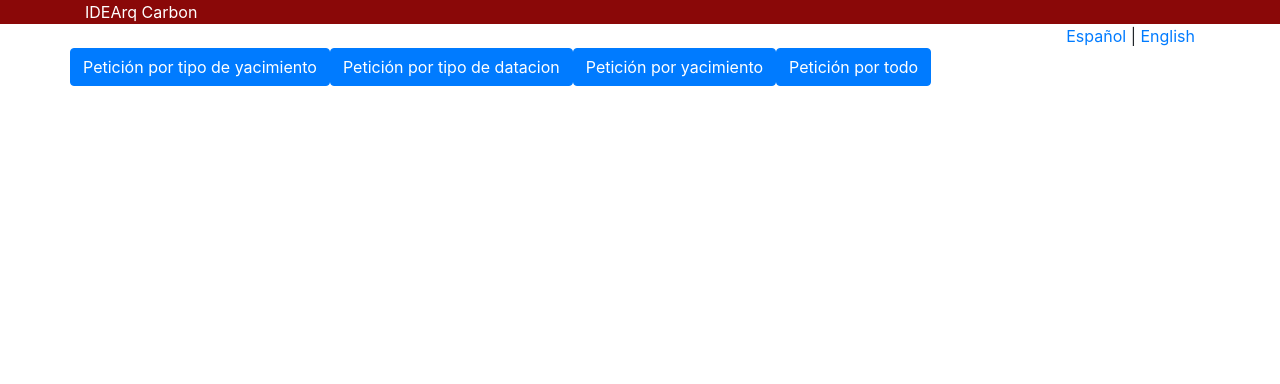
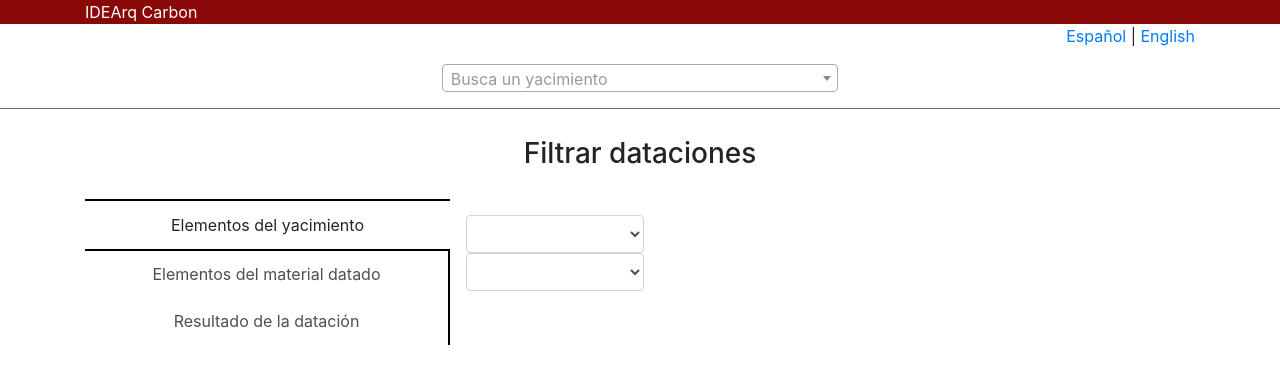
Before and after one commit to karlffreire/idca, a PHP site: page / in a window 1280 px wide. Shown: the top 384 px of the page. Run offline with PHP 8.4, Linux system fonts and the light colour scheme; lists and menus that the app fills with data are empty; some libraries are stand-ins or nearby versions.

Commit message:
comienzo interfaz consultas

```diff
--- a/css/ppal.css
+++ b/css/ppal.css
@@ -2,3 +2,37 @@
   background-color: #8A0808;
   color: white;
 }
+
+.panel{
+  border-bottom: solid 1px #6e6e6e;
+  padding-top:1em;
+  padding-bottom:1em;
+}
+
+.list-group-item.active{
+  color: rgb(33,37,41);
+  background-color: white;
+  border-top: solid 2px black;
+  border-bottom: solid 2px black;
+  border-left: none;
+  border-right: none;
+}
+
+.list-group-item{
+  border-top: none;
+  border-bottom: none;
+  border-left: none;
+  border-right: solid 2px black;
+  border-radius: 0;
+}
+.list-group-item.list-group-item:first-child{
+  border-radius: 0;
+}
+
+.list-group-item.list-group-item:last-child{
+  border-radius: 0;
+}
+
+.tab-pane{
+  padding: 1em;
+}
--- a/index.html
+++ b/index.html
@@ -9,11 +9,14 @@
      <script src="https://maxcdn.bootstrapcdn.com/bootstrap/4.0.0/js/bootstrap.min.js" integrity="sha384-JZR6Spejh4U02d8jOt6vLEHfe/JQGiRRSQQxSfFWpi1MquVdAyjUar5+76PVCmYl" crossorigin="anonymous"></script>
      <link rel="stylesheet" href="https://cdn.datatables.net/1.10.16/css/jquery.dataTables.min.css">
      <script type="text/javascript" src="https://cdn.datatables.net/1.10.16/js/jquery.dataTables.min.js"></script>
+     <link href="https://cdnjs.cloudflare.com/ajax/libs/select2/4.0.6-rc.0/css/select2.min.css" rel="stylesheet" />
+     <script src="https://cdnjs.cloudflare.com/ajax/libs/select2/4.0.6-rc.0/js/select2.min.js"></script>
+     <script defer src="https://use.fontawesome.com/releases/v5.0.9/js/all.js" integrity="sha384-8iPTk2s/jMVj81dnzb/iFR2sdA7u06vHJyyLlAd4snFpCl/SnyUjRrbdJsw1pGIl" crossorigin="anonymous"></script>
      <link rel="stylesheet" href="./css/ppal.css">
      <script type="text/javascript" src="./js/carbon.js"></script>
      <script type="text/javascript" src="./js/ln.js"></script>
    </head>
-   <body onload="javascript:ponIdioma('es');">
+   <body onload="javascript:ponIdioma('es');initSelect();">
     <div id="cabecera" class="container-fluid">
       <div id="titulo" class="container">
       </div>
@@ -28,13 +31,47 @@
           <a href="javascript:ponIdioma('es')">Español</a> | <a href="javascript:ponIdioma('en')">English</a>
         </div>
       </div>
-      <div class="row">
+    </div>
+      <!-- <div class="row">
         <button type="button" name="button" class="btn btn-primary" onclick="cargaYacCronoTipo('{42,54,1,2,3,4,5,6,7,9,10,11,12,13,14,15,16,17,18,19,20,21,22,23,24,25,26,27}','{250,260,291,320}','{2,4,8}',ponTema)">Petición por tipo de yacimiento</button>
         <button type="button" name="button" class="btn btn-primary" onclick="cargaYacDat('{1,2}','{1,2,3,4,5,6,7,8,9,10,158,173}',100,8000,50,500,'{1,3,4}','{24,25,26}',ponTema)">Petición por tipo de datacion</button>
         <button type="button" name="button" class="btn btn-primary" onclick="cargaYaci(10002,ponTema)">Petición por yacimiento</button>
         <button type="button" name="button" class="btn btn-primary" onclick="cargaYacTodo('{42,54,1,2,3,4,5,6,7,9,10,11,12,13,14,15,16,17,18,19,20,21,22,23,24,25,26,27,28,29,30,31,32,33,34,35,36,37,38,39,40,41,43,44,45,46,47,48,49,50,51,52,53,55,56,57,58}','{285,295,279,250,260,291,320}','{2,4,8,1,3,5,6,7}','{1,2,99999}','{1,2,3,4,5,6,7,8,9,10,158,173}',100,8000,50,500,'{1,3,4}','{24,25,26}',ponTema)">Petición por todo</button>
+      </div> -->
+      <div class="container-fluid">
+        <div class="row justify-content-md-center panel">
+          <div class="col-md-4">
+            <select id="intro-yaci" type="text" class="form-control s2">
+            </select>
+          </div>
+        </div>
       </div>
-    </div>
+      <div class="container">
+        <h3 id="tit-filtrar" class="row justify-content-md-center" style="margin-top:1em;margin-bottom:1em;"></h3>
+        <div class="row">
+          <div class="col-4" style="padding-right:0px;">
+            <div class="list-group" id="list-tab" role="tablist" style="text-align:center;">
+               <a class="list-group-item list-group-item-action active" id="carac-yaci" data-toggle="list" href="#list-home" role="tab" aria-controls="home"></a>
+               <a class="list-group-item list-group-item-action" id="carac-mat" data-toggle="list" href="#list-profile" role="tab" aria-controls="profile"></a>
+               <a class="list-group-item list-group-item-action" id="carac-data" data-toggle="list" href="#list-messages" role="tab" aria-controls="messages"></a>
+             </div>
+           </div>
+           <div class="col-8" style="padding-left:0px;">
+             <div class="tab-content" id="nav-tabContent">
+               <div class="tab-pane fade show active" id="list-home" role="tabpanel" aria-labelledby="carac-yaci" style="display:block;">
+                 <select class="form-control col-md-3 s2" name="pais" id="selpais"></select>
+                 <select class="form-control col-md-3 s2" name="prov" id="selprov"></select>
+               </div>
+               <div class="tab-pane fade" id="list-profile" role="tabpanel" aria-labelledby="carac-mat">
+
+               </div>
+               <div class="tab-pane fade" id="list-messages" role="tabpanel" aria-labelledby="carac-data">
+
+               </div>
+             </div>
+           </div>
+        </div>
+      </div>
    </body>
  </html>
 
--- a/js/carbon.js
+++ b/js/carbon.js
@@ -72,3 +72,20 @@ function cargaYacTodo(prov,tipo,crono,tmuestra,tmat,edadmin,edadmax,stdevmin,std
 function ponTema(resultado){
   console.log(resultado);
 }
+
+/*==========================================
+
+      INICIALIZACION DE FORMULARIOS
+
+============================================*/
+
+function initSelect(){
+  initBuscaYaci();
+}
+
+function initBuscaYaci(){
+  $('#intro-yaci').select2({
+    placeholder: 'Busca un yacimiento',
+    allowClear: true
+  });
+}
--- a/js/ln.js
+++ b/js/ln.js
@@ -1,11 +1,31 @@
 var titulo = '';
+var tituloFiltrar = '';
+var caracYac = '';
+var caracMat = '';
+var caracDat = '';
+var placeUnYac = '';
 
 function ponIdioma(ln){
   if (ln == 'es') {
     titulo = 'IDEArq Carbon';
+    tituloFiltrar = 'Filtrar dataciones';
+    caracYac = 'Elementos del yacimiento';
+    caracMat = 'Elementos del material datado';
+    caracDat = 'Resultado de la datación';
+    placeUnYac = 'Buscar por yacimiento';
   }
   else if (ln == 'en'){
     titulo = 'Carbon IDEArq';
+    tituloFiltrar = 'Filter datings';
+    caracYac = 'Site features';
+    caracMat = 'Material features';
+    caracDat = 'Dating outcomes results';
+    placeUnYac = 'Search for a site';
   }
   $('#titulo').html(titulo);
+  $('#tit-filtrar').html(tituloFiltrar);
+  $('#carac-yaci').html(caracYac);
+  $('#carac-mat').html(caracMat);
+  $('#carac-data').html(caracDat);
+
 }
```
